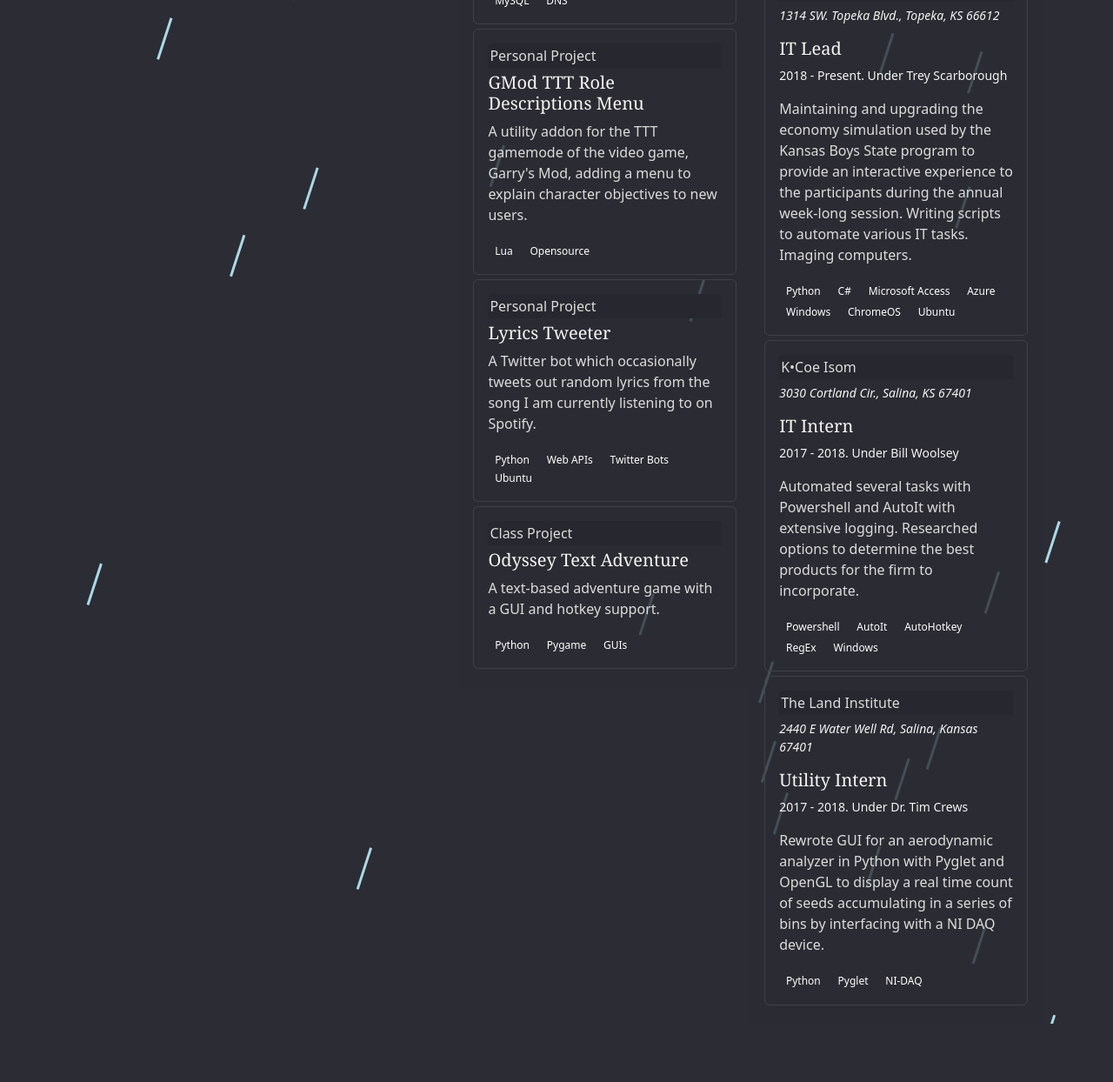
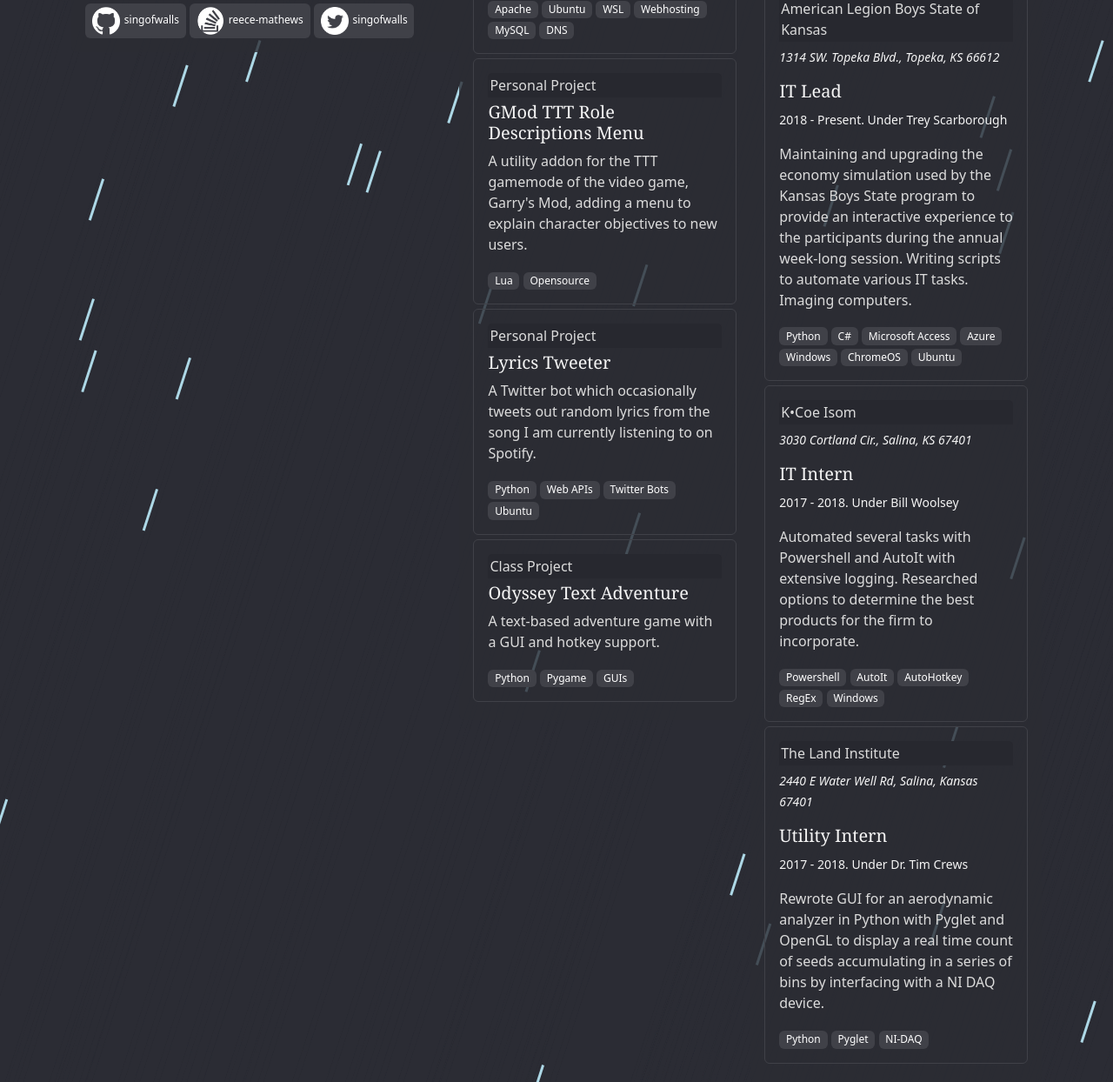
Before and after one commit to singofwalls/reece-resume-website, a Django app: page / in a window 1280 px wide. Shown: the part 668-1912 px from the top of the page at 87% size. Before the commit the page ends 1845 px from the top, so only its background shows below. Run offline with Django 4.2, Linux system fonts and the light colour scheme.

Commit message:
Add socials, let rain finish dropping when stopped

```diff
--- a/resume/templates/resume/index.html
+++ b/resume/templates/resume/index.html
@@ -1,3 +1,4 @@
+<!DOCTYPE html>
 {% include "header.html" %}
 {% load static %}
 
@@ -12,7 +13,10 @@
             <p class="card-text lead">
                 B.S. in Computer Science, University of Kansas, May 2022
             </p>
-            <img src="{% static 'me rivendell.png' %}" class="img-fluid" style="width: 100%" alt="...">
+            <img src="{% static 'me rivendell.png' %}" class="img-fluid" style="width: 100%;" alt="...">
+            {% for social in socials %}
+                <a href="{{social.url}}" class="badge social-badge" style="margin-top: 5px;"><img src="{% static social.icon %}" class="img-fluid" alt="{{social.name}}" style="margin-right: 5px; width: 32px;">{{social.user}}</a>
+            {% endfor %}
         </div>
     </div>
     <!-- Middle column, projects -->
--- a/resume/templates/resume/rain.html
+++ b/resume/templates/resume/rain.html
@@ -33,23 +33,19 @@
             RAINING = false;
             btn.value = "Start Rain";
             btn.innerText = "Start Rain";
-            ctx.clearRect(0, 0, canv.width, canv.height);
-            for (let drop of droplets) {
-                delete drop;
-            }
-            droplets = [];
         } else {
             btn.classList.add("active");
             btn.ariaPressed = 'true';
             btn.value = "Stop Rain";
             btn.innerText = "Stop Rain";
             RAINING = true;
+            window.requestAnimationFrame(draw);
         }
         init();
     }
 
     const INTERVAL = 5;
-    const SPEED = 1000;
+    const SPEED = 1.25;
     const LENGTH = 50;
     const ANGLE = Math.PI*.60;
     const DROP_LIKELIHOOD = .3;
@@ -77,9 +73,21 @@
             this.angle = ANGLE;
             const d = new Date();
             this.lastDrawTime = d.getTime();
+            this.prevLine = [this.x, this.y, this.x, this.y];
         }
 
         draw(timeDiff) {
+
+            ctx.strokeStyle = "rgb(43, 44, 52)";
+            ctx.lineWidth = RAIN_WIDTH + 3;
+
+            ctx.beginPath();
+            ctx.moveTo(this.prevLine[0], this.prevLine[1]);
+            ctx.lineTo(this.prevLine[2], this.prevLine[3]);
+            ctx.stroke();
+
+            ctx.lineWidth = RAIN_WIDTH;
+            ctx.strokeStyle = RAIN_COLOR;
 
             if (this.x < 0) {
                 return false;
@@ -91,7 +99,12 @@
             ctx.lineTo(x2, y2);
             ctx.stroke();
 
-            [this.x, this.y] = this.next_point(timeDiff * SPEED / canv.height);
+            // Line erase covering extends 3 pixels behind and ahead
+            let [x0, y0] = this.next_point(-3);
+            let [x3, y3] = this.next_point(LENGTH + 3)
+            this.prevLine = [x0, y0, x3, y3];
+
+            [this.x, this.y] = this.next_point(timeDiff * SPEED);
 
             return true;
         }
@@ -112,12 +125,10 @@
 
         ctx.lineWidth = RAIN_WIDTH;
         ctx.strokeStyle = RAIN_COLOR;
-
-        window.requestAnimationFrame(draw);
     }
 
     function draw() {
-        if (RAINING) {
+        if (RAINING || droplets.length > 0) {
             const d = new Date();
             let newDrawTime = d.getTime();
             let timeDiff = newDrawTime - lastDrawTime;
@@ -125,9 +136,7 @@
             if (timeDiff > INTERVAL) {
                 lastDrawTime = newDrawTime;
 
-                ctx.clearRect(0, 0, canv.width, canv.height);
-
-                if (Math.random() < DROP_LIKELIHOOD) {
+                if (Math.random() < DROP_LIKELIHOOD && RAINING) {
                     droplets.push(new Droplet(canv));
                 }
 
@@ -141,10 +150,11 @@
                 for (let oldDrop of toDelete) {
                     delete oldDrop;
                 }
+                window.requestAnimationFrame(draw);
+            } else {
+                setTimeout(draw, INTERVAL);
             }
         }
-
-        window.requestAnimationFrame(draw);
     }
 
     toggleRain(true);
@@ -152,4 +162,5 @@
     window.addEventListener('resize', function(event) {
         init();
     }, true);
+    window.requestAnimationFrame(draw);
 </script>
--- a/resume/views.py
+++ b/resume/views.py
@@ -5,6 +5,7 @@
 
 Project = namedtuple("Project", "title type desc img url components")
 Experience = namedtuple("Experience", "title location address supervisor desc components period")
+Social = namedtuple("Social", "name icon user url")
 
 class index(TemplateView):
     projects = [
@@ -68,10 +69,26 @@
             ["Python", "Pyglet", "NI-DAQ"],
             "2017 - 2018"),
     ]
+    socials = [
+        Social("Github",
+               "logos/GitHub-Mark-Light-120px-plus.png",
+               "singofwalls",
+               "https://github.com/singofwalls"),
+        Social("Stack Overflow",
+               "logos/LogoGlyphXxs.png",
+               "reece-mathews",
+               "https://stackoverflow.com/users/7587147/reece-mathews"),
+        Social("Twitter",
+               "logos/Twitter social icons - circle - white.png",
+               "singofwalls",
+               "https://twitter.com/singofwalls"),
+    ]
+
     template_name = "index.html"
 
     def get_context_data(self, **kwargs):
         context = super().get_context_data(**kwargs)
         context['projects'] = self.projects
         context['experiences'] = self.experiences
+        context['socials'] = self.socials
         return context
--- a/static/resume/css/style.css
+++ b/static/resume/css/style.css
@@ -50,6 +50,18 @@
 
 .badge {
     font-weight: 300;
+    background: #404148;
+}
+
+.social-badge {
+    font-weight: 300;
+    background: #404148;
+    text-decoration: none;
+}
+
+a:hover {
+    color: white;
+    font-weight: 600;
 }
 
 body {
```
Also changed, not shown: static/resume/logos/GitHub-Mark-Light-120px-plus.png (added), static/resume/logos/LogoGlyphXxs.png (added), static/resume/logos/Twitter social icons - circle - white.png (added).
